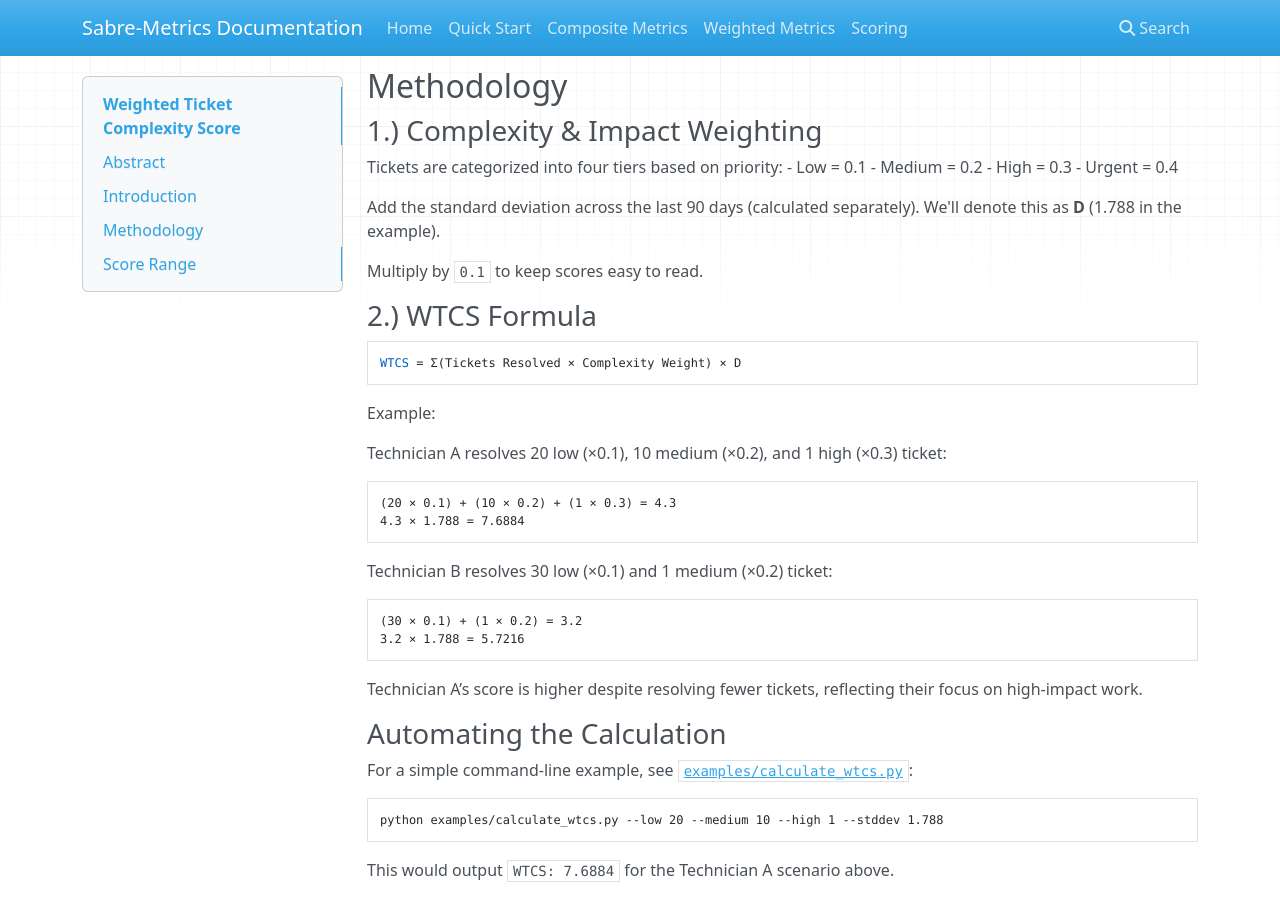
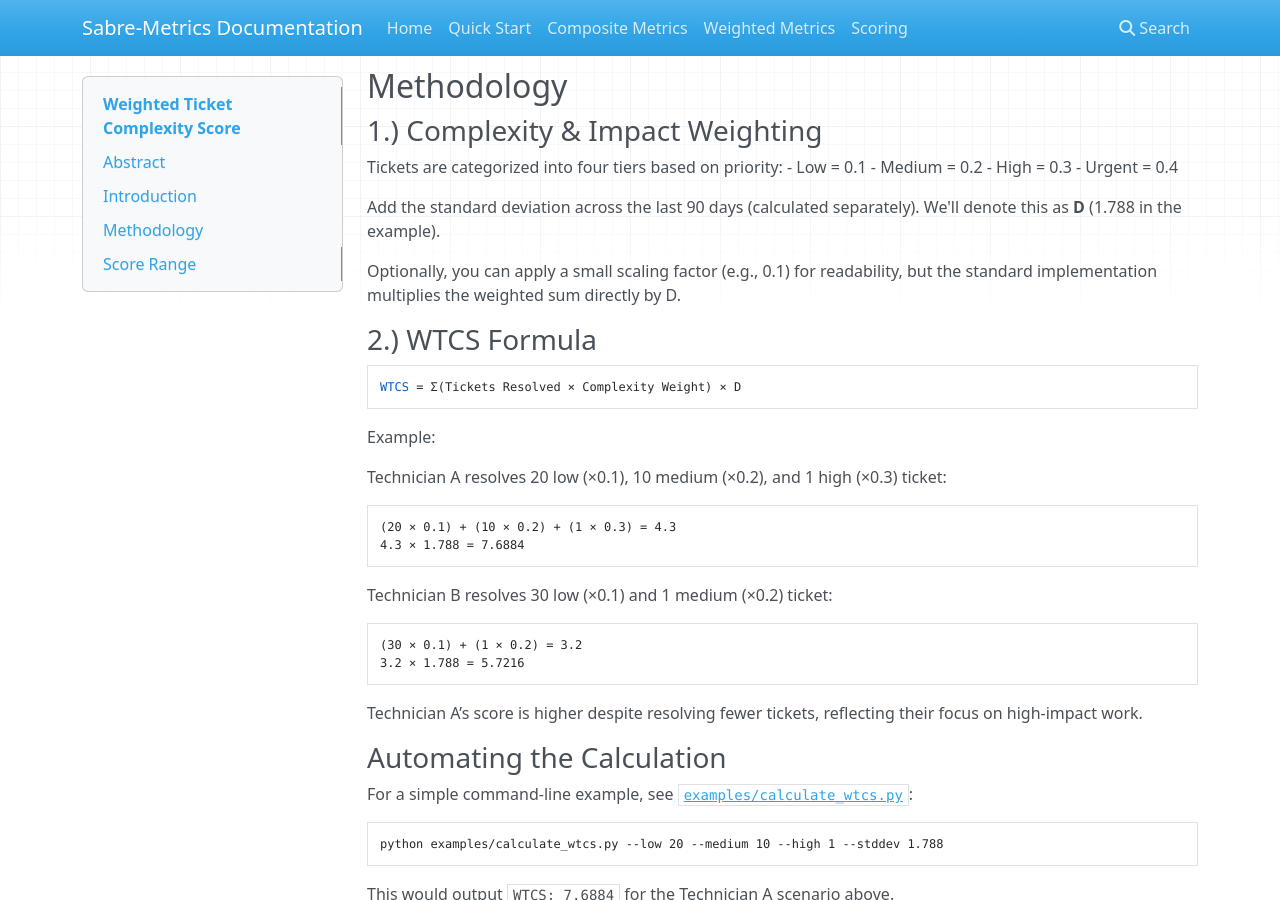
Before and after one commit to Juno445/sabre-metrics, an MkDocs documentation site: the page built from docs/weighted_vs_group/WTCS.md, in a window 1280 px wide and 900 px high, scrolled down 600 px. Built offline with MkDocs 1.6.1, drawn with Linux system fonts in a browser that asks for light colours; nearby versions of some CDN libraries.

Commit message:
docs: clarify WTCS scaling

````diff
--- a/docs/weighted_vs_group/WTCS.md
+++ b/docs/weighted_vs_group/WTCS.md
@@ -24,8 +24,7 @@ Tickets are categorized into four tiers based on priority:
 
 Add the standard deviation across the last 90 days (calculated separately). We'll denote this as **D** (1.788 in the example).
 
-Multiply by `0.1` to keep scores easy to read.
-
+Optionally, you can apply a small scaling factor (e.g., 0.1) for readability, but the standard implementation multiplies the weighted sum directly by D.
 ### 2.) WTCS Formula
 ```
 WTCS = Σ(Tickets Resolved × Complexity Weight) × D
````
